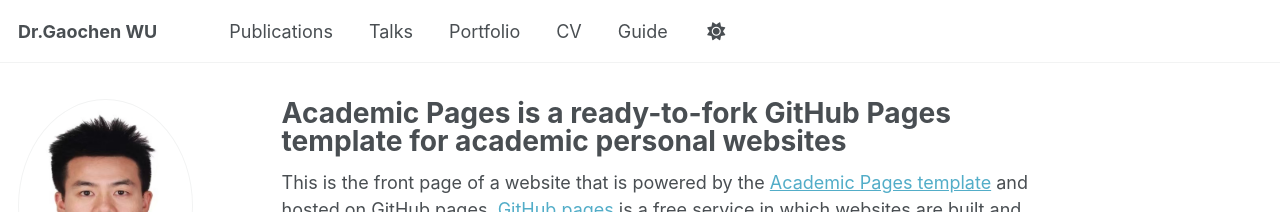
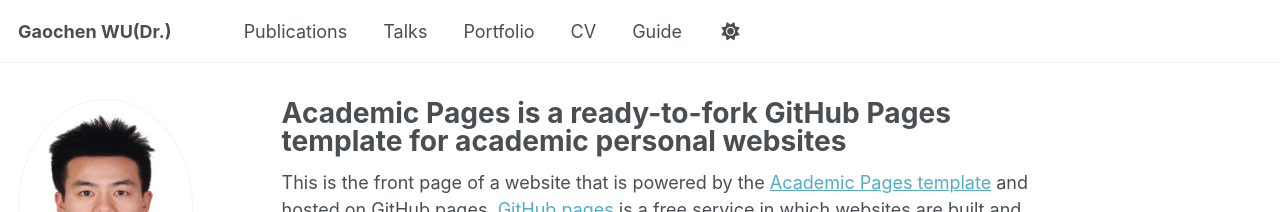
Before and after one commit to wgc20/wgc20.github.io, a Jekyll site: the page built from _pages/about.md, in a window 1280 px wide. Shown: the top 212 px of the page. Built offline with Jekyll 4.4.1, drawn with Linux system fonts in a browser that asks for light colours; some web fonts are replaced; a script bundle is joined from its source files by our own code; library files that are not in the unit come from our copies.

```diff
--- a/_config.yml
+++ b/_config.yml
@@ -9,7 +9,7 @@
 # Basic Site Settings
 locale                   : "en-US"
 site_theme               : "default" # Currently available options are "default", "air"
-title                    : "Dr.Gaochen WU"
+title                    : "Gaochen WU(Dr.)"
 title_separator          : "-"
 name                     : &name "Gaochen"
 description              : &description "Your Name's academic portfolio"   # Update this with a general description of your site, this is the default if not overridden by a page
```
